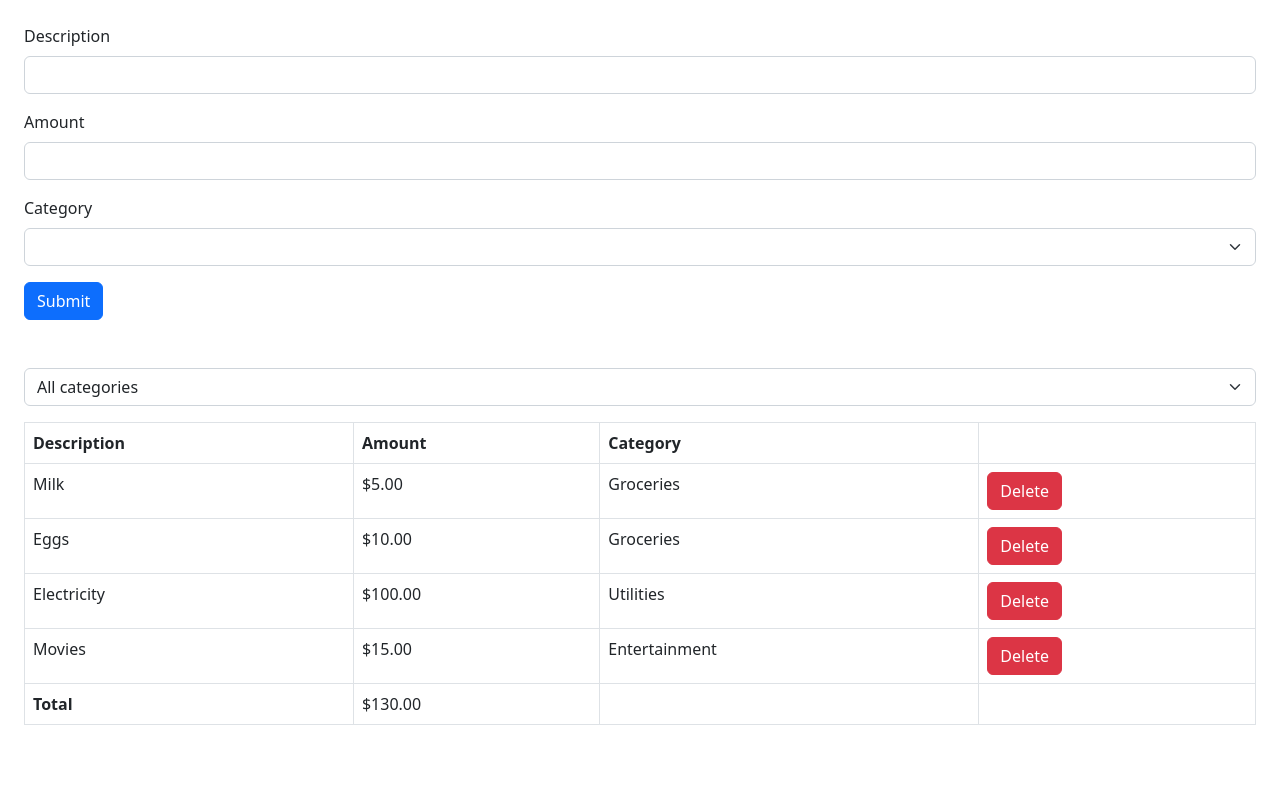
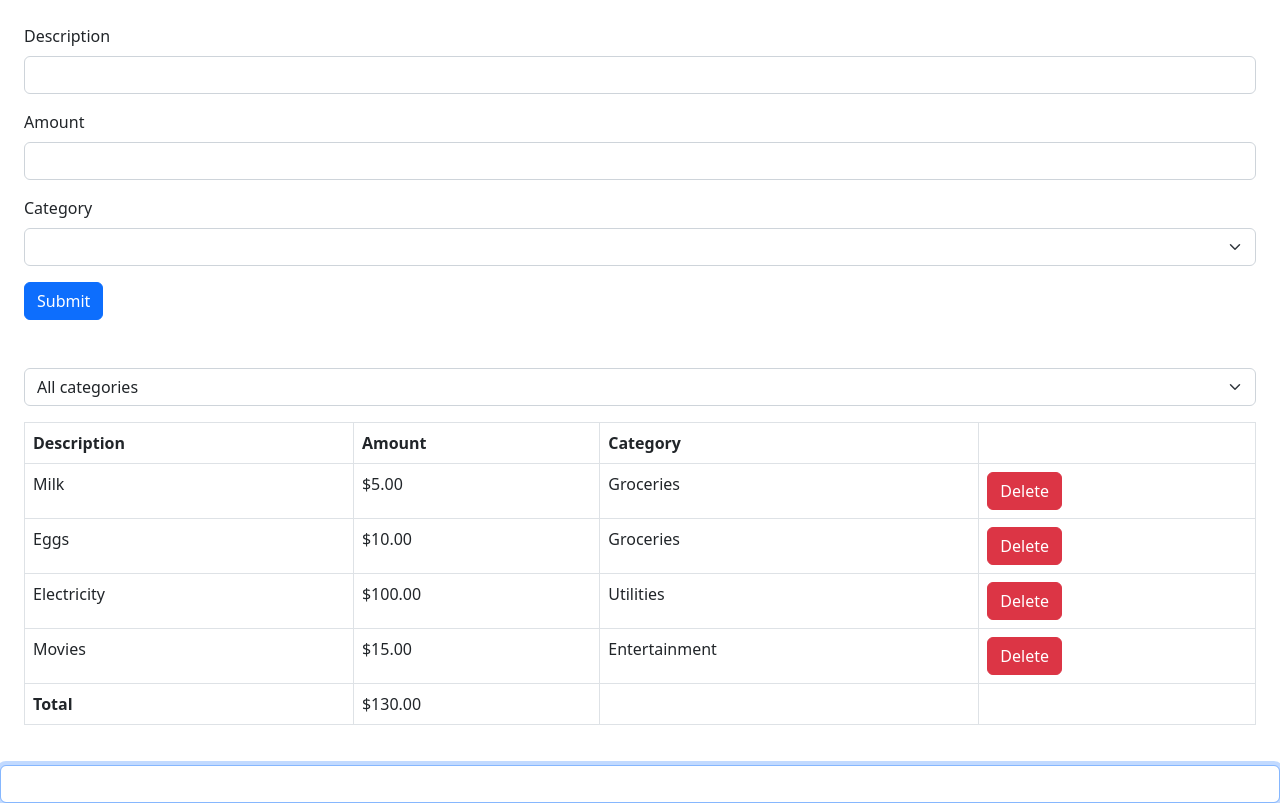
Before and after one commit to museMKUltra/react-typescript, a React (Vite) app: page / in a window 1280 px wide. Built offline with nearby package versions, Linux system fonts and the light colour scheme.

Commit message:
feat(App): examples for using useEffect

```diff
--- a/src/App.tsx
+++ b/src/App.tsx
@@ -1,10 +1,26 @@
+import { useEffect, useRef } from 'react'
 import './App.css'
 import ExpenseTracker from './expense-tracker/ExpenseTracker'
 
 function App() {
+	const ref = useRef<HTMLInputElement>(null)
+
+	// afterRender
+	useEffect(() => {
+		// side effect
+		if (ref.current) {
+			ref.current.focus()
+		}
+	})
+
+	useEffect(() => {
+		document.title = 'My App'
+	})
+
 	return (
 		<>
 			<ExpenseTracker />
+			<input ref={ref} type="text" className="form-control" />
 		</>
 	)
 }
```
